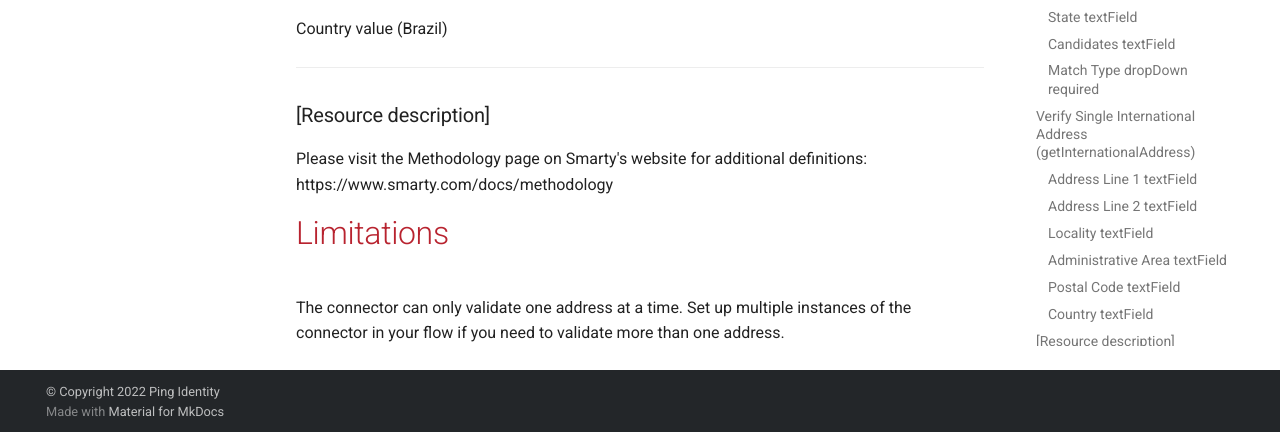
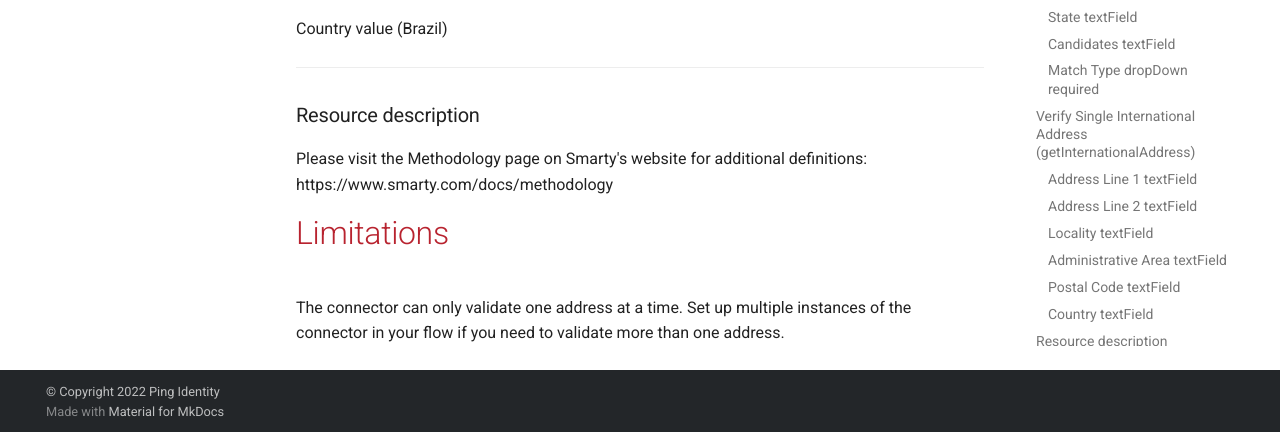
Before and after one commit to pingone-davinci/documentation, an MkDocs documentation site: the page built from docs/smarty/README.md, in a window 1280 px wide and 900 px high, scrolled down 2632 px. Shown: the part 465-897 px from the top of the window. Built offline with MkDocs 1.6.1 and Material for MkDocs 9.7.7, drawn with Linux system fonts in a browser that asks for light colours; comment, search, counter and statistics services are not loaded.

```diff
--- a/docs/smarty/README.md
+++ b/docs/smarty/README.md
@@ -126,7 +126,7 @@ Country value (Brazil)
 
 
 
-### [Resource description]
+### Resource description
 
 Please visit the Methodology page on Smarty's website for additional definitions: https://www.smarty.com/docs/methodology
 
```
